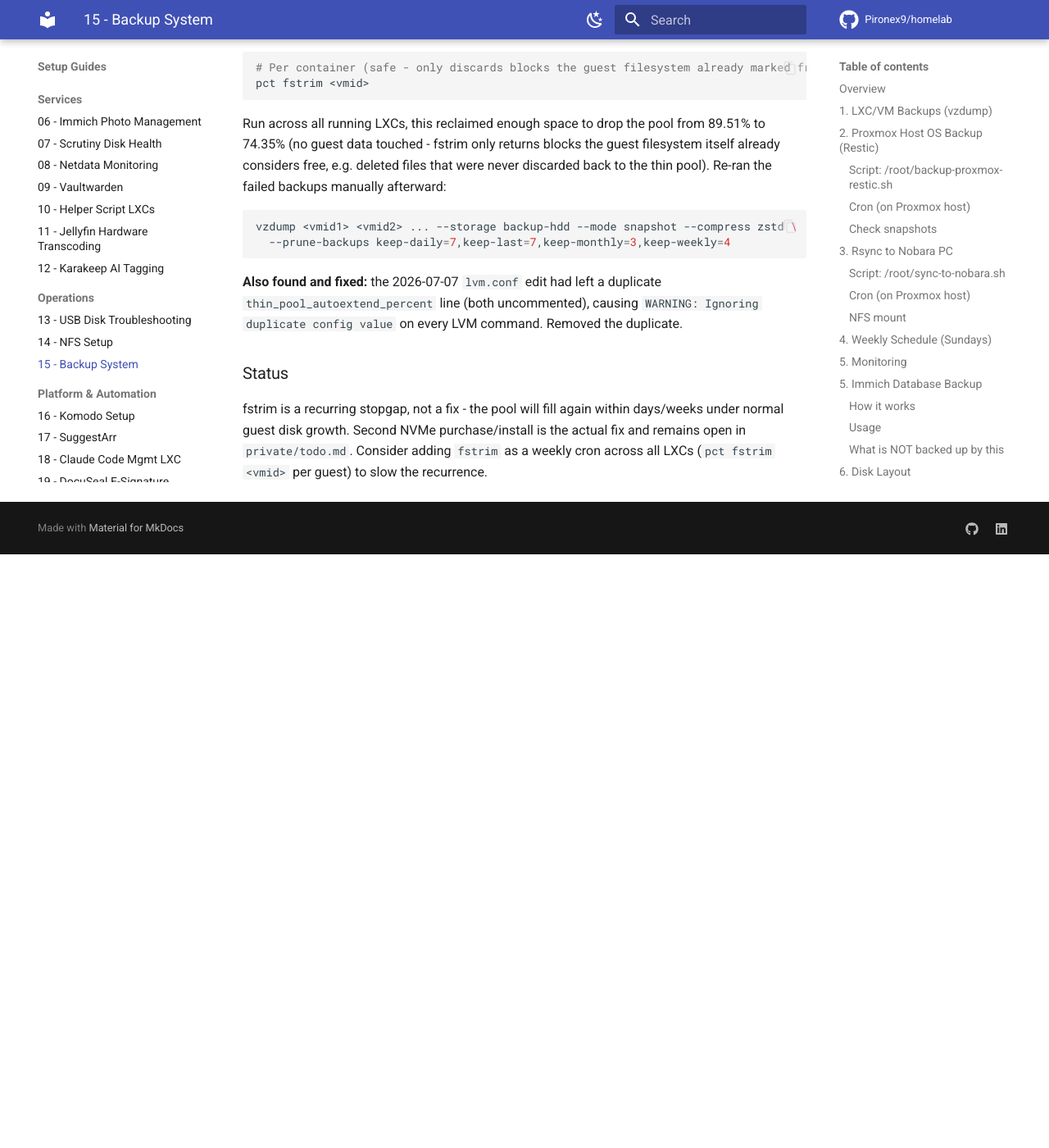
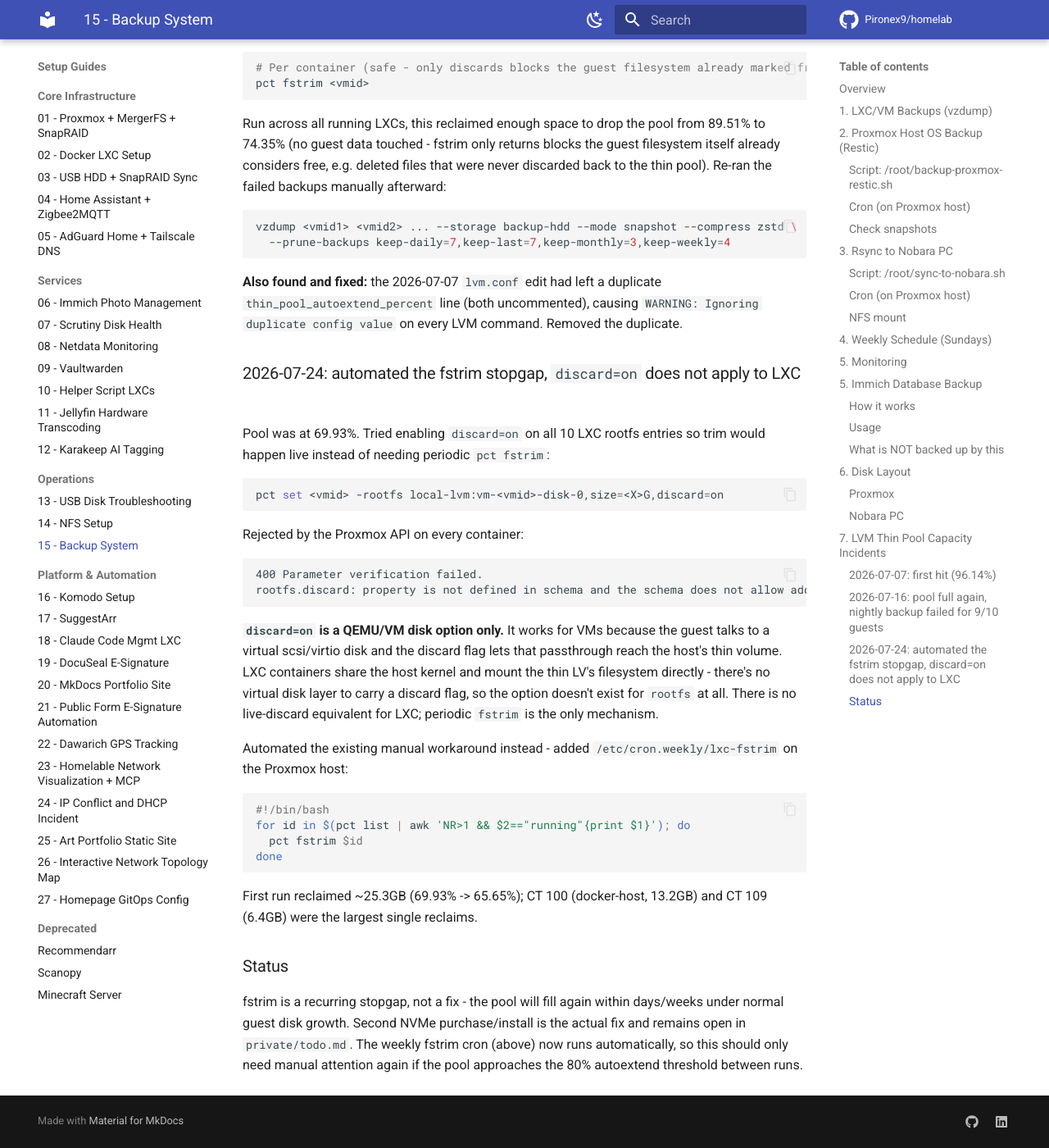
Before and after one commit to Pironex9/homelab, an MkDocs documentation site: the page built from docs/proxmox/15_Proxmox_Backup_System_Documentation.md, in a window 1280 px wide and 1400 px high, scrolled down 5510 px. Shown: the whole window at 82% size. Built offline with MkDocs 1.6.1 and Material for MkDocs 9.7.7, drawn with Linux system fonts in a browser that asks for light colours; comment, search, counter and statistics services are not loaded; before the commit the page ends 6186 px from its top, so only the background shows below that.

Commit message:
docs: document discard=on LXC limitation and weekly fstrim cron

````diff
--- a/docs/proxmox/15_Proxmox_Backup_System_Documentation.md
+++ b/docs/proxmox/15_Proxmox_Backup_System_Documentation.md
@@ -231,6 +231,28 @@
 
 **Also found and fixed:** the 2026-07-07 `lvm.conf` edit had left a duplicate `thin_pool_autoextend_percent` line (both uncommented), causing `WARNING: Ignoring duplicate config value` on every LVM command. Removed the duplicate.
 
+### 2026-07-24: automated the fstrim stopgap, `discard=on` does not apply to LXC
+
+Pool was at 69.93%. Tried enabling `discard=on` on all 10 LXC rootfs entries so trim would happen live instead of needing periodic `pct fstrim`:
+```bash
+pct set <vmid> -rootfs local-lvm:vm-<vmid>-disk-0,size=<X>G,discard=on
+```
+Rejected by the Proxmox API on every container:
+```
+400 Parameter verification failed.
+rootfs.discard: property is not defined in schema and the schema does not allow additional properties
+```
+**`discard=on` is a QEMU/VM disk option only.** It works for VMs because the guest talks to a virtual scsi/virtio disk and the discard flag lets that passthrough reach the host's thin volume. LXC containers share the host kernel and mount the thin LV's filesystem directly - there's no virtual disk layer to carry a discard flag, so the option doesn't exist for `rootfs` at all. There is no live-discard equivalent for LXC; periodic `fstrim` is the only mechanism.
+
+Automated the existing manual workaround instead - added `/etc/cron.weekly/lxc-fstrim` on the Proxmox host:
+```bash
+#!/bin/bash
+for id in $(pct list | awk 'NR>1 && $2=="running"{print $1}'); do
+  pct fstrim $id
+done
+```
+First run reclaimed ~25.3GB (69.93% -> 65.65%); CT 100 (docker-host, 13.2GB) and CT 109 (6.4GB) were the largest single reclaims.
+
 ### Status
 
-fstrim is a recurring stopgap, not a fix - the pool will fill again within days/weeks under normal guest disk growth. Second NVMe purchase/install is the actual fix and remains open in `private/todo.md`. Consider adding `fstrim` as a weekly cron across all LXCs (`pct fstrim <vmid>` per guest) to slow the recurrence.
+fstrim is a recurring stopgap, not a fix - the pool will fill again within days/weeks under normal guest disk growth. Second NVMe purchase/install is the actual fix and remains open in `private/todo.md`. The weekly fstrim cron (above) now runs automatically, so this should only need manual attention again if the pool approaches the 80% autoextend threshold between runs.
````
